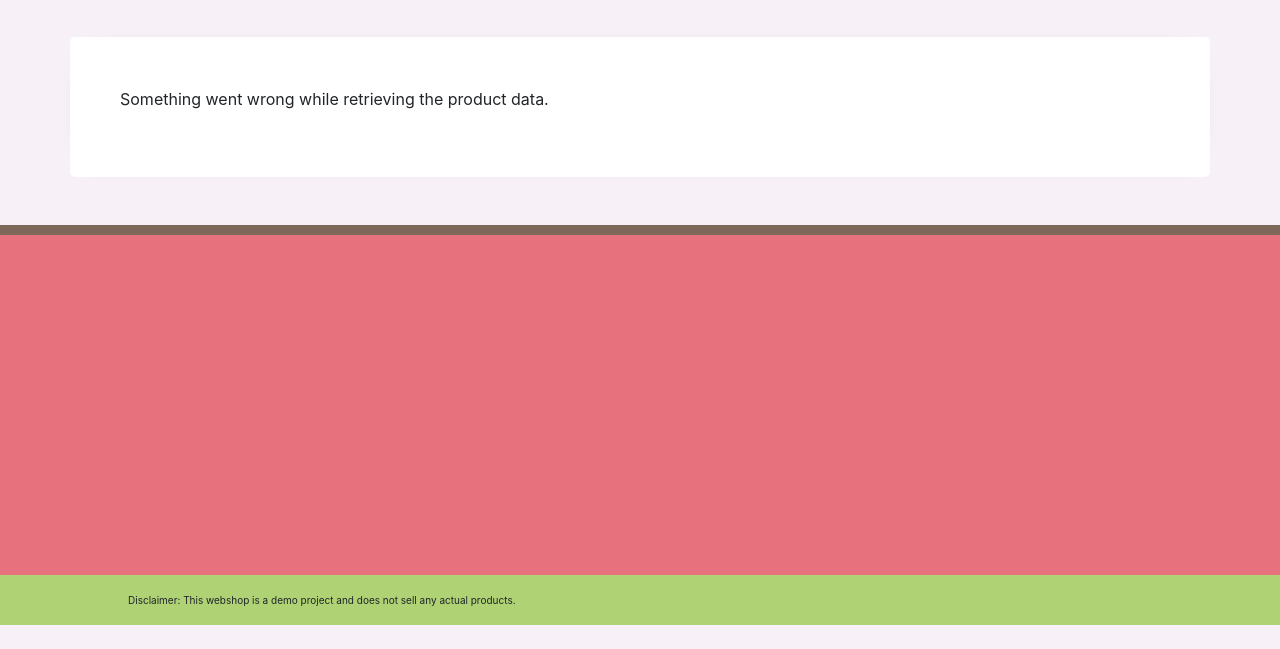
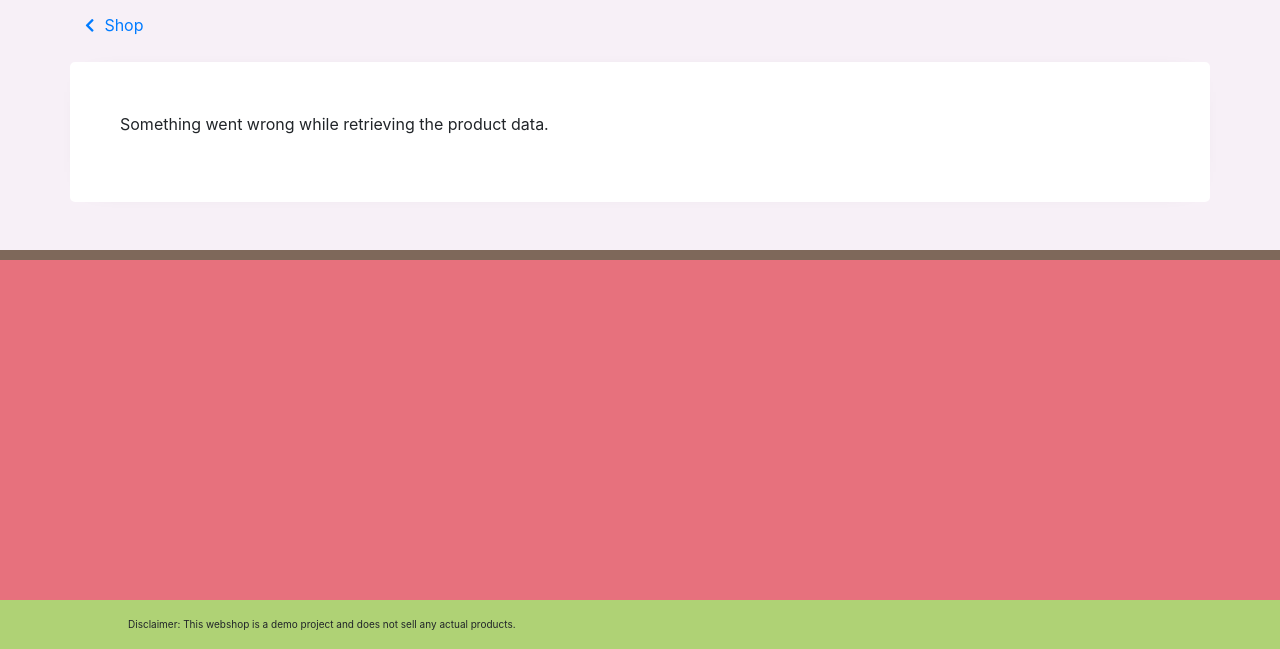
Before and after one commit to jeroendn/snoepwinkel-website, a PHP site: page /pages/product.php in a window 1280 px wide. Shown: the part 111-760 px from the top of the page. Run offline with PHP 8.4, Linux system fonts and the light colour scheme; data that the repository does not hold is empty; style sheets or scripts are compiled from the project's sources; some web fonts are replaced.

Commit message:
Feedback for customers implemented

```diff
--- a/css/general.css
+++ b/css/general.css
@@ -23,6 +23,18 @@ html, body {
   margin-bottom: 10px;
 }
 
+.page-title .back-btn {
+  text-decoration: none;
+}
+
+.page-title .back-btn:before {
+  content: '\f053';
+  font-family: 'Font Awesome 5 Free';
+  font-weight: 700;
+  font-size: 15px;
+  margin-right: 10px;
+}
+
 #home-page a.btn.btn-lg.btn-block {
   font-weight: bold;
   font-size: 30px;
--- a/css/general.scss
+++ b/css/general.scss
@@ -23,6 +23,20 @@ html, body {
 
 .form-control {
   margin-bottom: 10px;
+}
+
+.page-title {
+  .back-btn {
+    text-decoration: none;
+
+    &:before {
+      content: '\f053';
+      font-family: 'Font Awesome 5 Free';
+      font-weight: 700;
+      font-size: 15px;
+      margin-right: 10px;
+    }
+  }
 }
 
 // #background-images {
--- a/pages/home.php
+++ b/pages/home.php
@@ -26,7 +26,7 @@ include_once __DIR__ . '../../php/dbconnection.inc.php';
               <a href="shop" class="btn text-white bg-danger btn-lg btn-block pt-3 pb-3">Shop</a>
             </div>
             <div class="row mb-3">
-              <p>Lorem ipsum dolor sit amet, consectetur adipiscing elit, sed do eiusmod tempor incididunt ut labore et dolore magna aliqua. Ut enim ad minim veniam, quis nostrud exercitation ullamco laboris nisi ut aliquip ex ea commodo consequat. Duis aute irure dolor in reprehenderit in voluptate velit esse cillum dolore eu fugiat nulla pariatur. Excepteur sint occaecat cupidatat non proident, sunt in culpa qui officia deserunt mollit anim id est laborum. Lorem ipsum dolor sit amet, consectetur adipiscing elit, sed do eiusmod tempor incididunt ut labore et dolore magna aliqua. Ut enim ad minim veniam, quis nostrud exercitation ullamco laboris nisi ut aliquip ex ea commodo consequat. Duis aute irure dolor in reprehenderit in voluptate velit esse cillum dolore eu fugiat nulla pariatur. Excepteur sint occaecat cupidatat non proident, sunt in culpa qui officia deserunt mollit anim id est laborum.</p>
+              <p>Het allerlekkerste snoep wat je maar kan krijgen! Nu verkrijgbaar bij De Snoepwinkel webshop en op lokatie. Lorem ipsum dolor sit amet, consectetur adipiscing elit, sed do eiusmod tempor incididunt ut labore et dolore magna aliqua. Ut enim ad minim veniam, quis nostrud exercitation ullamco laboris nisi ut aliquip ex ea commodo consequat. Duis aute irure dolor in reprehenderit in voluptate velit esse cillum dolore eu fugiat nulla pariatur. Excepteur sint occaecat cupidatat non proident, sunt in culpa qui officia deserunt mollit anim id est laborum. Lorem ipsum dolor sit amet, consectetur adipiscing elit, sed do eiusmod tempor incididunt ut labore et dolore magna aliqua. Ut enim ad minim veniam, quis nostrud exercitation ullamco laboris nisi ut aliquip ex ea commodo consequat. Duis aute irure dolor in reprehenderit in voluptate velit esse cillum dolore eu fugiat nulla pariatur. Excepteur sint occaecat cupidatat non proident, sunt in culpa qui officia deserunt mollit anim id est laborum.</p>
             </div>
           </div>
         </div>
--- a/pages/order_status.php
+++ b/pages/order_status.php
@@ -26,7 +26,7 @@ include_once __DIR__ . '../../php/dbconnection.inc.php';
         <div class="order-status">
           <?php
           if (empty($_SESSION['user_mail']) || empty($_SESSION['order_id'])) {
-            echo '<h6>Vul uw e-mail en bestelnummer in om uw bestelling te zien.</h6>';
+            echo '<div class="alert alert-info mt-3">Vul uw e-mail en bestelnummer in om uw bestelling te zien.</div>';
           }
           else {
             $sql = "SELECT * FROM (orders INNER JOIN account ON orders.account_id = account.account_id ) WHERE order_id = '" . $_SESSION['order_id'] . "' AND account_mail = '" . $_SESSION['user_mail'] . "' LIMIT 1";
@@ -82,7 +82,7 @@ include_once __DIR__ . '../../php/dbconnection.inc.php';
               unset($_SESSION['order_id']);
             }
             else {
-              echo '<h6>Er is geen bestelling aan deze gegevens gekoppeld!</h6>';
+              echo '<div class="alert alert-warning mt-3">Er is geen bestelling aan deze gegevens gekoppeld!</div>';
             }
           }
           ?>
--- a/pages/product.php
+++ b/pages/product.php
@@ -16,7 +16,11 @@ include_once __DIR__ . '../../php/dbconnection.inc.php';
     <?php include_once __DIR__ . '../../php/header.inc.php' ?>
 
     <main id="product-page" class="page-content">
-      <section class="container mt-5 content-box">
+      <div class="page-title container mt-4">
+        <a href="shop" class="back-btn">Shop</a>
+      </div>
+
+      <section class="container mt-4 content-box">
 
         <?php
         // get product id from url
--- a/php/place_order.php
+++ b/php/place_order.php
@@ -4,6 +4,7 @@ include_once __DIR__ . '../../php/dbconnection.inc.php';
 
 if (empty($_SESSION['cart'])) {
   echo 'Winkelwagen is nog leeg!';
+  header('Location: ../cart');
   return;
 }
 
@@ -79,4 +80,7 @@ foreach ($_SESSION['cart'] as $cart_item) {
   }
 }
 
+// clear cart
+unset($_SESSION['cart']);
+
 echo $order_id;
```
Also changed, not shown: pages/checkout.php (+6 -3 lines).
